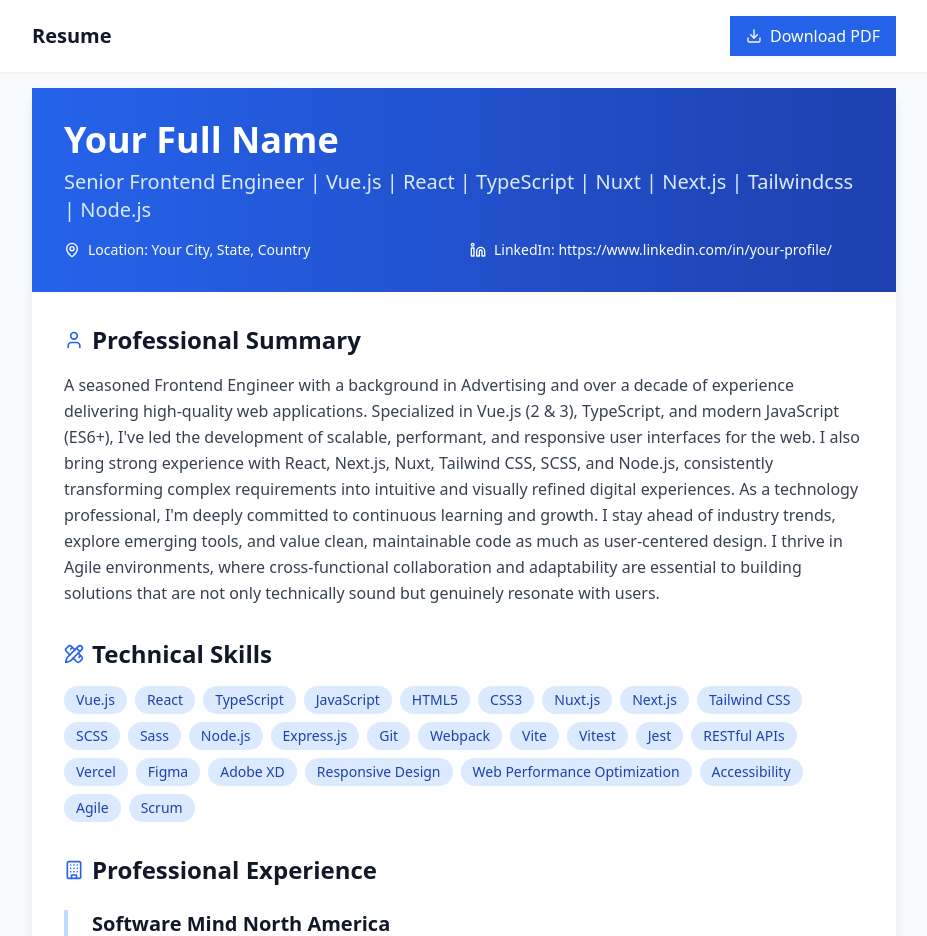
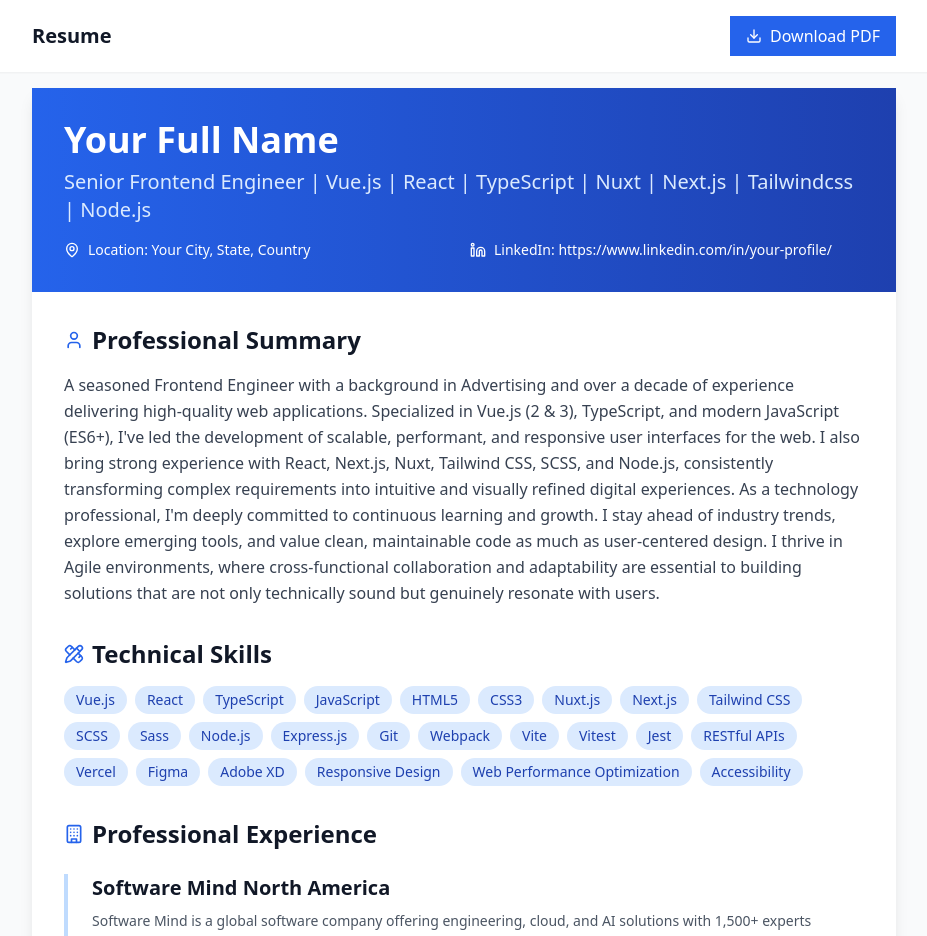
Before and after one commit to gusleindecker/cv.gusleindecker.dev, a Next.js app: page / in a window 1280 px wide. Shown: the top 936 px of the page, without its empty margins (176-1103 px from the left). Built offline with nearby package versions, Linux system fonts and the light colour scheme.

Commit message:
Removing some skills

```diff
--- a/app/page.js
+++ b/app/page.js
@@ -229,8 +229,6 @@ export default function CVPage() {
       "Responsive Design",
       "Web Performance Optimization",
       "Accessibility",
-      "Agile",
-      "Scrum",
     ],
     certifications: [
       {
```
